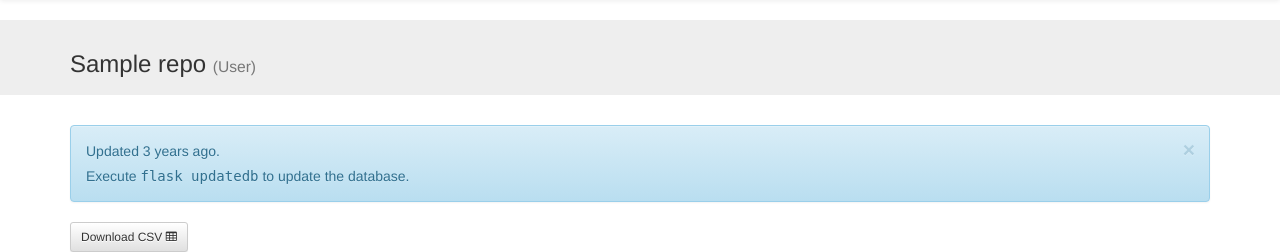
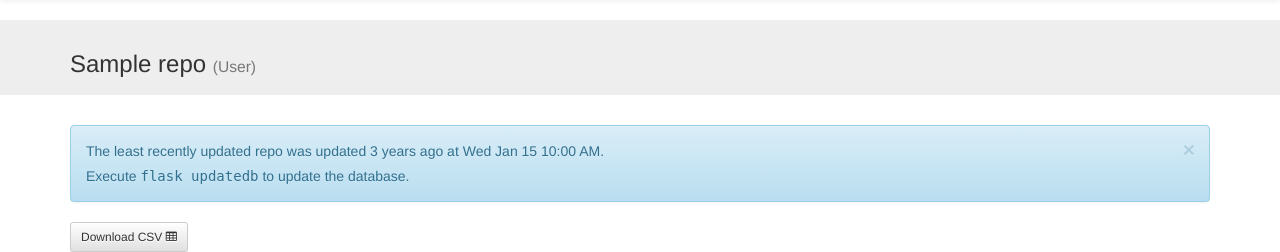
Before and after one commit to osteele/assignment-dashboard, a Flask app: page /assignment_repo/1 in a window 1280 px wide. Shown: the part 57-309 px from the top of the page. Run offline with Flask 2, Linux system fonts and the light colour scheme; tables that the repository leaves empty hold one stand-in row (values such as "Sample post"); data that the repository does not hold is empty; some libraries are stand-ins or nearby versions.

Commit message:
improve display of oldest repo update time

```diff
--- a/assignment_dashboard/templates/assignment_repo.html
+++ b/assignment_dashboard/templates/assignment_repo.html
@@ -19,7 +19,9 @@
   <div class="container">
     <div class="alert alert-info alert-dismissible" role="alert">
       <button type="button" class="close" data-dismiss="alert" aria-label="Close"><span aria-hidden="true">&times;</span></button>
-      <p>{% if repo_update_time %}Updated {{ repo_update_time | timesince }} ago.{% else %}Never updated.{% endif %}</p>
+      <p>
+        The least recently updated repo was {% if repo_update_time %}updated {{ repo_update_time | timesince }} ago at {{ repo_update_time | datetimeformat('%a %b %-d %l:%M %p') }}.
+        {% else %}never updated.{% endif %}</p>
       <p>Execute <tt>flask updatedb</tt> to update the database.</p>
     </div>
   </div>
--- a/assignment_dashboard/views.py
+++ b/assignment_dashboard/views.py
@@ -23,9 +23,9 @@ from .viewmodel import (find_assignment, get_assignment_due_date, get_assignment
 #
 
 @app.template_filter()
-def timesince(t0, t1=None):
-    t1 = t1 or datetime.now(pytz.utc)
-    return format_timedelta(t0 - t1)
+def timesince(dt, t0=None):
+    t0 = t0 or datetime.now(pytz.utc)
+    return format_timedelta(dt - t0)
 
 
 @app.template_filter()
@@ -85,11 +85,12 @@ def assignment_repo(repo_id):
     model = get_assignment_responses(repo_id)
     assignment_repo = model.assignment_repo
 
-    oldest_update = (session.query(Repo.refreshed_at)
-                     .filter(Repo.source_id == assignment_repo.id)
-                     .order_by(Repo.refreshed_at.asc())
-                     .first())
-    repo_update_time = arrow.get(oldest_update[0]).to(app.config['TZ']) if oldest_update else None
+    oldest_update, = (session.query(Repo.refreshed_at)
+                      .filter(Repo.source_id == assignment_repo.id)
+                      .order_by(Repo.refreshed_at.asc())
+                      .first())
+    repo_update_time = arrow.get(oldest_update).to(app.config['TZ']) if oldest_update else None
+    # print('t', oldest_update, repo_update_time)
 
     for assgn in model.assignments:
         get_assignment_due_date(assgn)
```
